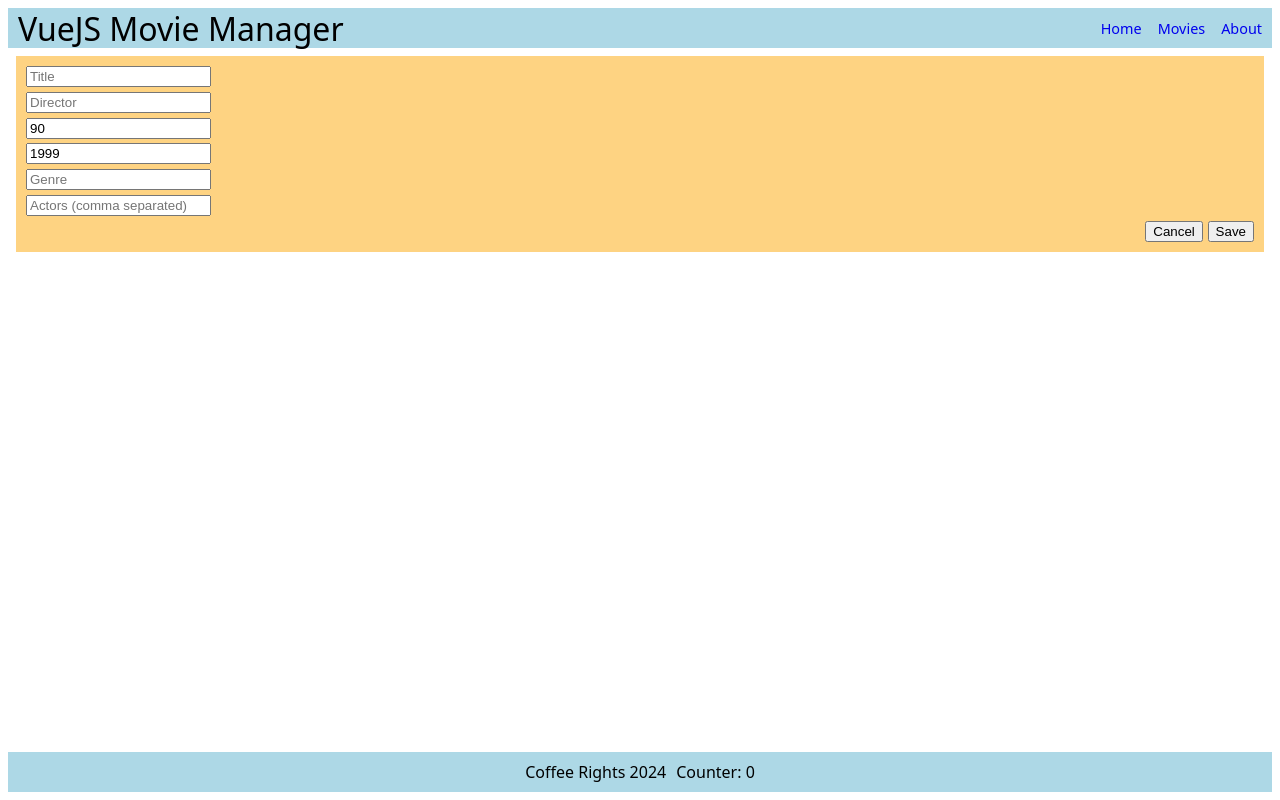
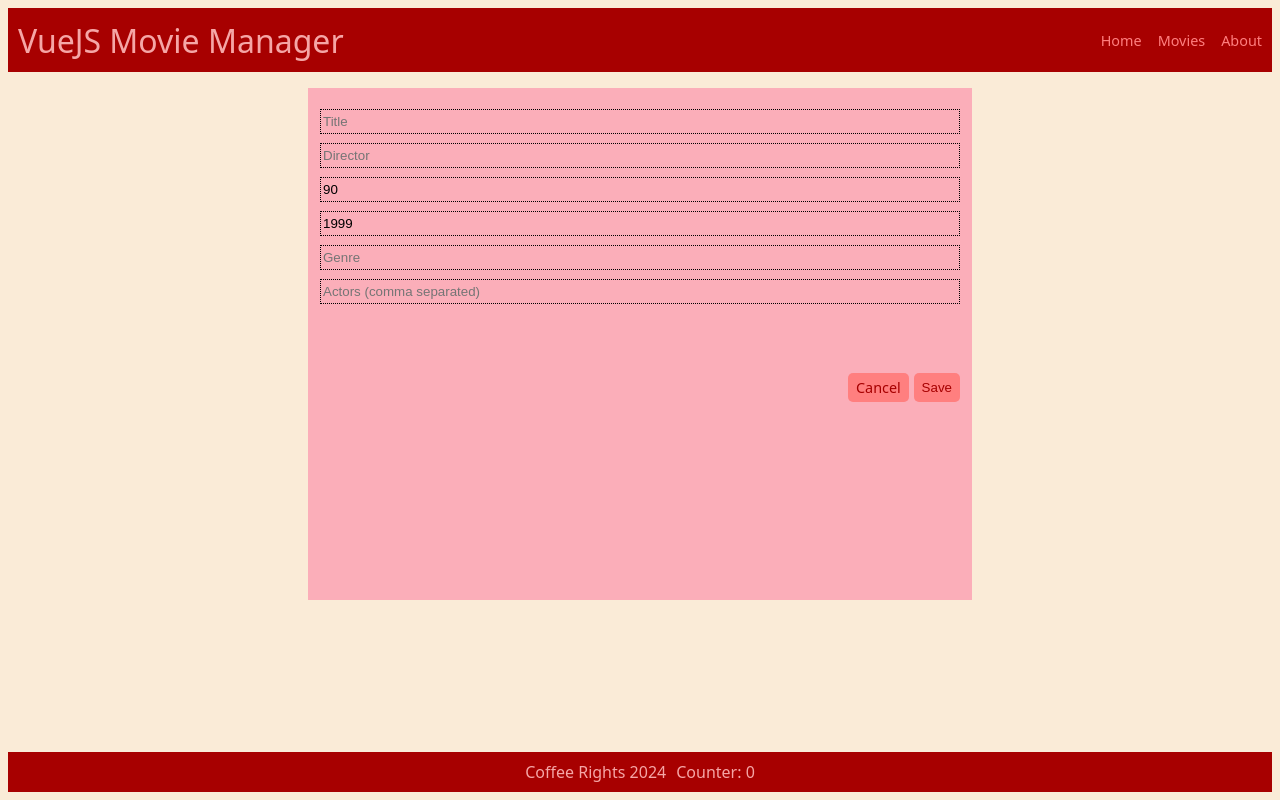
Before and after one commit to Shlomts/vue-project, a Vue app: page /movie/edit in a window 1280 px wide. Built offline with nearby package versions, Linux system fonts and the light colour scheme.

Commit message:
Work on CSS

```diff
--- a/src/App.vue
+++ b/src/App.vue
@@ -22,7 +22,7 @@
 
 <style scoped>
 main {
-    min-height: calc(90vh - 1rem);
+    min-height: calc(87vh - 1rem);
     padding: .5em;
 }
 </style>
--- a/src/assets/css/cmps/App.css
+++ b/src/assets/css/cmps/App.css
@@ -1,9 +1,27 @@
+body {
+	background-color: antiquewhite;
+}
+
 #app {
-  max-width: 1280px;
-  margin: 0 auto;
-  font-weight: normal;
+	max-width: 1280px;
+	margin: 0 auto;
+	font-weight: normal;
 }
 
 .router-link-active {
-    color: white;
+	color: white;
 }
+
+a {
+	color: rgb(255, 127, 127);
+}
+
+.app-btn {
+	background-color: rgb(255, 127, 127);
+	color: rgb(167, 0, 0);
+	font-weight: 500;
+	border-radius: 5px;
+	border: transparent;
+	padding: 5px 8px;
+	cursor: pointer;
+}
--- a/src/cmps/AppFooter.vue
+++ b/src/cmps/AppFooter.vue
@@ -15,7 +15,8 @@ footer {
     height: 5vh;
 
     padding: 10px;
-    background-color: lightblue;
+    background-color: rgb(167, 0, 0);
+    color: rgb(245, 166, 166);
 
     .counter{
         margin-left: 10px;
--- a/src/cmps/AppHeader.vue
+++ b/src/cmps/AppHeader.vue
@@ -16,10 +16,11 @@ header {
 	display: flex;
 	align-items: center;
 	justify-content: space-between;
-	height: 5vh;
+	height: 8vh;
 
 	padding: 10px;
-	background-color: lightblue;
+	background-color: rgb(167, 0, 0);
+	color: rgb(245, 166, 166);
 
 	nav {
 		display: flex;
--- a/src/cmps/MovieFilter.vue
+++ b/src/cmps/MovieFilter.vue
@@ -33,6 +33,9 @@ export default {
 </script>
 
 <style lang="scss">
+label {
+	text-align: center;
+}
 input[type='range'] {
 	width: 100%;
 	margin-top: 0.5rem;
--- a/src/cmps/MovieList.vue
+++ b/src/cmps/MovieList.vue
@@ -4,9 +4,15 @@
 			<li v-for="movie in movies" :key="movie._id">
 				<MoviePreview :movie="movie" />
 				<div class="actions">
-                    <RouterLink :to="`movie/${movie._id}`"><button>Details</button></RouterLink>
-                    <RouterLink :to="`movie/edit/${movie._id}`"><button>Edit</button></RouterLink>
-                    <button @click="onRemoveMovie(movie._id)">x</button>
+					<RouterLink :to="`movie/${movie._id}`" class="app-btn"
+						>Details</RouterLink
+					>
+					<RouterLink :to="`movie/edit/${movie._id}`" class="app-btn"
+						>Edit</RouterLink
+					>
+					<a class="app-btn delete" @click="onRemoveMovie(movie._id)"
+						>x</a
+					>
 				</div>
 			</li>
 		</ul>
@@ -14,27 +20,27 @@
 </template>
 
 <script>
-import MoviePreview from './MoviePreview.vue';
+import MoviePreview from './MoviePreview.vue'
 
 export default {
 	props: {
 		movies: {
 			type: Array,
 			required: true,
-        }
+		},
 	},
 	methods: {
 		onRemoveMovie(movieId) {
 			this.$emit('remove', movieId)
-        }
+		},
 	},
 	components: {
 		MoviePreview,
-    }
+	},
 }
 </script>
 
-<style lang="scss">
+<style lang="scss" scoped>
 .movie-list ul {
 	display: grid;
 	grid-template-columns: repeat(auto-fit, minmax(180px, 1fr));
@@ -45,15 +51,24 @@ export default {
 
 	li {
 		display: grid;
+		border-radius: 6px;
 
 		padding: 10px;
-        background-color: lightblue;
+		background-color: rgb(167, 0, 0);
+		color: rgb(245, 166, 166);
 	}
 
 	.actions {
 		display: flex;
 		gap: 5px;
-        justify-self: end;
+		bottom: 2px;
+		justify-content: space-around;
+		align-items: end;
+
+		.delete {
+			border-radius: 50%;
+			cursor: pointer;
+		}
 	}
 }
 </style>
--- a/src/cmps/MoviePreview.vue
+++ b/src/cmps/MoviePreview.vue
@@ -5,8 +5,10 @@
 			alt="movie poster"
 			onerror="this.src='../../default.png'"
 		/>
-		<h3>{{ movie.title }}</h3>
-		<p>{{ movie.releaseYear }}</p>
+		<section class="details">
+			<h3>{{ movie.title }}</h3>
+			<p>{{ movie.releaseYear }}</p>
+		</section>
 	</article>
 </template>
 
@@ -23,13 +25,26 @@ export default {
 
 <style lang="scss">
 .movie-preview {
+	display: grid;
+	grid-template-columns: 1fr min-content;
+	min-height: 24vh;
+
 	img {
-		max-height: 60px;
+		max-height: 70px;
+		display: flex;
+		justify-self: end;
+		grid-column: 2;
 	}
 
-	h3 {
-		font-size: 1.5rem;
-		font-weight: bold;
+	.details {
+		grid-column: 1;
+		grid-row: 1;
+
+		h3 {
+			font-size: 1.5rem;
+			font-weight: bold;
+			text-transform: capitalize;
+		}
 	}
 }
 </style>
--- a/src/pages/About.vue
+++ b/src/pages/About.vue
@@ -1,3 +1,3 @@
 <template>
-    <h1>About</h1>
+	<h1>Hi! I'm a static about page. So boring...</h1>
 </template>
--- a/src/pages/Home.vue
+++ b/src/pages/Home.vue
@@ -1,10 +1,15 @@
 <template>
-	<h1>Hi! I'm a static home page. So boring...</h1>
-	<h2>{{ counter }}</h2>
-	<button @click="onIncrement">+ 1</button>
-	<button @click="onIncrementBy(10)">+ 10</button>
-	<button @click="onIncrementLater">+ Later</button>
-	<button @click="onIncrementLaterBy(10)">+ 10 Later</button>
+	<h1>Hi! I'm a static home page!</h1>
+	<h3>I usd to be boring, but now I got a counter!</h3>
+	<h2 class="counter">{{ counter }}</h2>
+	<section class="actions">
+		<button class="app-btn" @click="onIncrement">+ 1</button>
+		<button class="app-btn" @click="onIncrementBy(10)">+ 10</button>
+		<button class="app-btn" @click="onIncrementLater">+ Later</button>
+		<button class="app-btn" @click="onIncrementLaterBy(10)">
+			+ 10 Later
+		</button>
+	</section>
 </template>
 
 <script>
@@ -30,3 +35,16 @@ export default {
 	},
 }
 </script>
+
+<style lang="scss" scoped>
+.counter {
+	display: block;
+	justify-self: anchor-center;
+	padding-block: 10px;
+}
+.actions {
+	display: flex;
+    justify-content: center;
+    gap: 12px;
+}
+</style>
--- a/src/pages/MovieDetails.vue
+++ b/src/pages/MovieDetails.vue
@@ -5,17 +5,22 @@
 			alt="movie poster"
 			onerror="this.src='../../default.png'"
 		/>
-		<h2>{{ movie.title }}</h2>
+		<h2 class="title">{{ movie.title }}</h2>
+		<section class="info">
+			<p>{{ movie.releaseYear }}</p>
 			<p>{{ movie.director }}</p>
-		<p>{{ movie.releaseYear }}</p>
 			<p>Running Time: {{ movie.runningTime }} min.</p>
 			<p>{{ movie.genre }}</p>
 			<ul>
 				<h3>Actors</h3>
 				<li v-for="actor in movie.actors">{{ actor }}</li>
 			</ul>
-		<button v-on:click="getPoster(movie.title)">>>>Bring Poster<<<</button>
-		<RouterLink to="/movie"><button>Back</button></RouterLink>
+		</section>
+
+		<button class="app-btn get-poster" v-on:click="getPoster(movie.title)">
+			>>>Bring Poster<<<
+		</button>
+		<RouterLink to="/movie" class="app-btn back">Back</RouterLink>
 	</div>
 </template>
 
@@ -46,16 +51,47 @@ export default {
 <style lang="scss">
 .movie-details {
 	display: grid;
+	grid-template-columns: 1fr 30vw;
+	row-gap: 3px;
+	padding: 10px;
 
-	padding: 10px;
-	background-color: rgb(254, 211, 130);
+	img {
+		grid-column: 2;
+		max-height: 400px;
+		max-width: 300px;
+		justify-self: center;
+		padding-block: 15px;
+	}
+
+	.title {
+		grid-row: 1;
+		grid-column: 1;
+		text-transform: capitalize;
+		font-weight: bold;
+		font-size: xx-large;
+	}
+
+	.info {
+		grid-row: 2;
+		grid-column: 1;
+		padding: 14px 17px;
+
 		ul {
 			padding: 0;
 			list-style: none;
 		}
+	}
 
-	a {
+	.back {
+		grid-column: 2;
+		grid-row: 1;
 		justify-self: end;
+		max-block-size: fit-content;
+	}
+
+	.get-poster {
+		grid-column: 2;
+		grid-row: 3;
 	}
 }
 </style>
--- a/src/pages/MovieEdit.vue
+++ b/src/pages/MovieEdit.vue
@@ -25,10 +25,10 @@
 		/>
 
 		<div class="actions">
-			<RouterLink to="/movie"
-				><button type="button">Cancel</button></RouterLink
+			<RouterLink to="/movie" class="app-btn" type="button"
+				>Cancel</RouterLink
 			>
-			<button>Save</button>
+			<button class="app-btn">Save</button>
 		</div>
 	</form>
 </template>
@@ -44,9 +44,9 @@ export default {
 	},
 	methods: {
 		async onSave() {
-			this.movie.actors.length > 0
-				? (this.movie.actors = this.movie.actors.split(','))
-				: this.movie.actors = []
+			if (typeof this.movie.actors === 'string') {
+				this.movie.actors = this.movie.actors.split(',')
+			}
 			await movieService.save(this.movie)
 			this.$router.push('/movie')
 		},
@@ -65,17 +65,27 @@ export default {
 
 <style lang="scss">
 .movie-edit {
-	display: grid;
-	justify-items: start;
-	gap: 0.3rem;
+	justify-self: center;
+	padding: 12px;
+	background-color: rgb(251, 174, 185);
+	min-height: 40vw;
+	margin-block: 8px;
 
-	padding: 10px;
-	background-color: rgb(254, 211, 130);
+	input {
+		display: block;
+		padding-block: 4px;
+		margin-block: 9px;
+		min-width: 50vw;
+		background-color: transparent;
+		border: 1px dotted;
+	}
 
 	.actions {
 		display: flex;
 		gap: 0.3rem;
 		justify-self: end;
+		position: relative;
+		bottom: -60px;
 	}
 }
 </style>
--- a/src/pages/MovieIndex.vue
+++ b/src/pages/MovieIndex.vue
@@ -1,7 +1,7 @@
 <template>
     <header>
         <MovieFilter @filter="onFilter" />
-        <RouterLink to="/movie/edit"><button>Add a Movie</button></RouterLink>
+        <RouterLink to="/movie/edit" class="app-btn">Add a Movie</RouterLink>
     </header>
 	<MovieList @remove="removeMovie" v-if="movies" :movies="movies" />
     <h2 v-else>Loading...</h2>
```
Also changed, not shown: public/trash.svg (added). Lines whose indentation alone changed are shown as unchanged.
